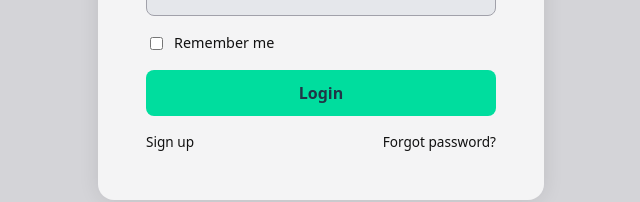
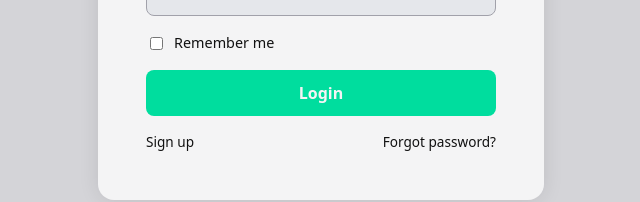
Before and after one commit to Ramleton/encounter-architect, a React (Vite) app in the folder frontend/: page /login in a window 1280 px wide. Shown: the part 498-700 px from the top of the page, without its empty margins (319-959 px from the left). Built offline with nearby package versions, Linux system fonts and the light colour scheme.

Commit message:
✨ Updated color variable references in Login component styles

```diff
--- a/frontend/src/pages/Login/Login.module.css
+++ b/frontend/src/pages/Login/Login.module.css
@@ -60,7 +60,7 @@
   font-weight: bold;
   transition: background-color 0.2s ease;
 	background-color: var(--bg-color);
-	color: var(--text);
+	color: var(--text-color);
 }
 
 .loginForm button:hover,
--- a/frontend/src/pages/Login/Login.tsx
+++ b/frontend/src/pages/Login/Login.tsx
@@ -95,7 +95,7 @@ export default function Login() {
 						style={{
 							'--bg-color': inputBg,
 							'--border-color': inputBorder,
-							'--color': textColor,
+							'--text-color': textColor,
 							'--border-accent': buttonHover
 						} as React.CSSProperties}
 					/>
@@ -114,7 +114,7 @@ export default function Login() {
 						style={{
 							'--bg-color': inputBg,
 							'--border-color': inputBorder,
-							'--color': textColor,
+							'--text-color': textColor,
 							'--border-accent': buttonHover
 						} as React.CSSProperties}
 					/>
@@ -136,7 +136,7 @@ export default function Login() {
 						disabled={loading}
 						style={{
 							'--bg-color': buttonBg,
-							'--color': textColor,
+							'--text-color': theme.colors.gray[1],
 							'--hover-bg': buttonHover
 						} as React.CSSProperties}
 					>
```
